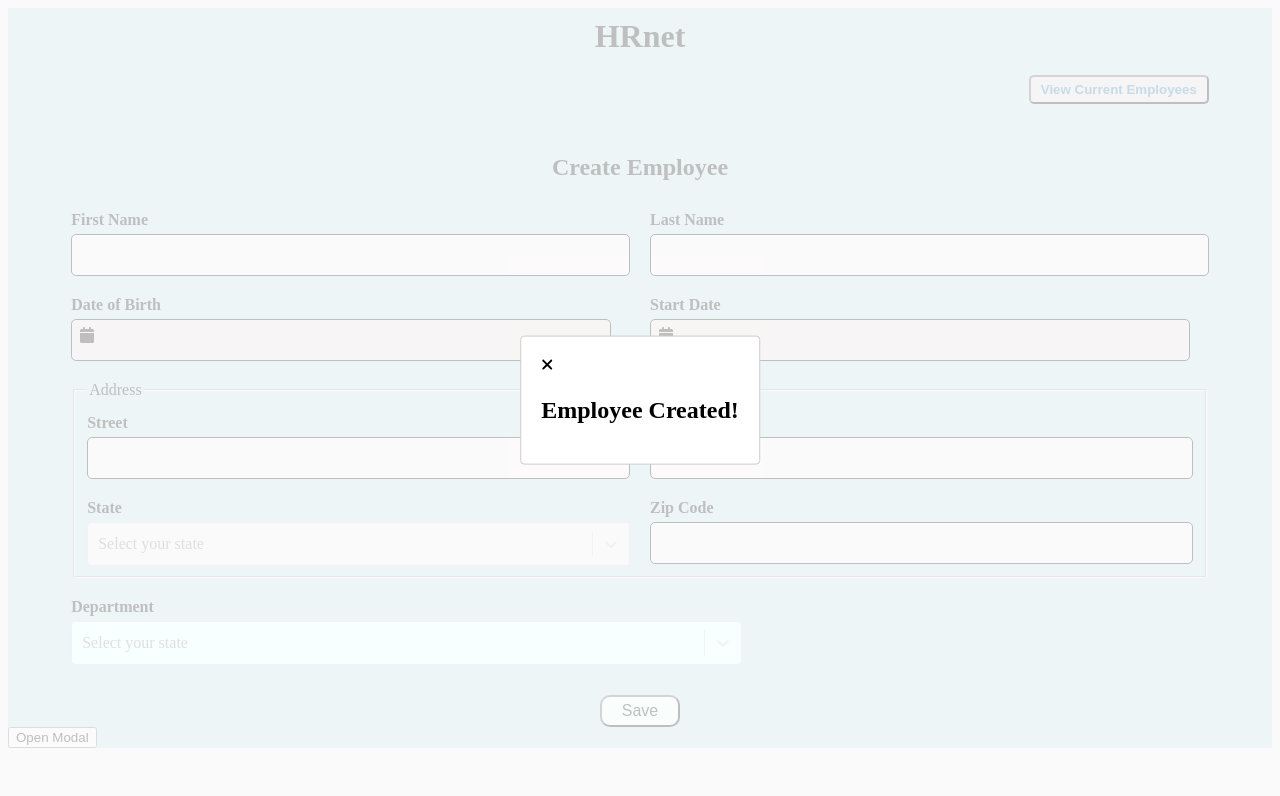
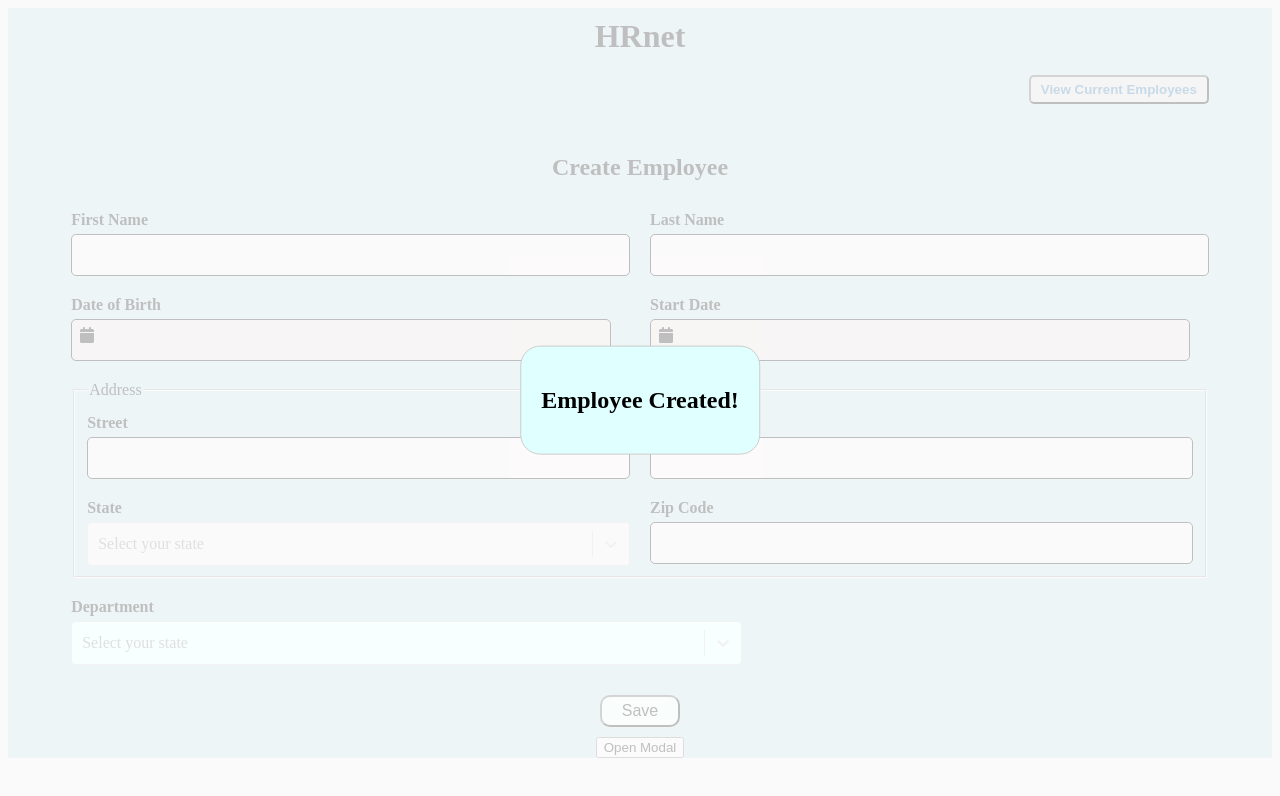
Before and after one commit to nassmim/oc-wealthHealth, a React (Vite) app: page / in a window 1280 px wide. Both pictures are taken after a click on the button "Open Modal". Shown: the top 796 px of the page. Built offline with nearby package versions, Linux system fonts and the light colour scheme.

Commit message:
fix: modal designed

```diff
--- a/package.json
+++ b/package.json
@@ -10,7 +10,6 @@
     "preview": "vite preview"
   },
   "dependencies": {
-    "@fortawesome/react-fontawesome": "^0.2.0",
     "@hookform/resolvers": "^3.1.0",
     "@types/react-datepicker": "^4.11.2",
     "@types/react-modal": "^3.16.0",
--- a/src/features/CreateEmployee/CreateEmployeeForm.tsx
+++ b/src/features/CreateEmployee/CreateEmployeeForm.tsx
@@ -180,10 +180,9 @@ const CreateEmployeeForm = () => {
             <button className="submit-button" onClick={() => trigger()}>
               Save
             </button>
+            <SuccessModal />
           </SectionEmployeeForm>
         </MainContainer>
-
-        <SuccessModal />
       </Container>
     </>
   )
--- a/src/features/CreateEmployee/SuccessModal.tsx
+++ b/src/features/CreateEmployee/SuccessModal.tsx
@@ -1,6 +1,7 @@
 import Modal from 'react-modal'
-import { FontAwesomeIcon } from '@fortawesome/react-fontawesome'
 import { useState } from 'react'
+
+Modal.defaultStyles
 const customStyles = {
   content: {
     top: '50%',
@@ -9,6 +10,8 @@ const customStyles = {
     bottom: 'auto',
     marginRight: '-50%',
     transform: 'translate(-50%, -50%)',
+    backgroundColor: 'lightcyan',
+    borderRadius: '20px',
   },
 }
 
@@ -32,16 +35,9 @@ const SuccessModal = () => {
         isOpen={modalIsOpen}
         onRequestClose={closeModal}
         style={customStyles}
+        portalClassName="success-modal"
         contentLabel="Example Modal"
       >
-        <svg
-          xmlns="http://www.w3.org/2000/svg"
-          height="1em"
-          viewBox="0 0 384 512"
-          onClick={closeModal}
-        >
-          <path d="M342.6 150.6c12.5-12.5 12.5-32.8 0-45.3s-32.8-12.5-45.3 0L192 210.7 86.6 105.4c-12.5-12.5-32.8-12.5-45.3 0s-12.5 32.8 0 45.3L146.7 256 41.4 361.4c-12.5 12.5-12.5 32.8 0 45.3s32.8 12.5 45.3 0L192 301.3 297.4 406.6c12.5 12.5 32.8 12.5 45.3 0s12.5-32.8 0-45.3L237.3 256 342.6 150.6z" />
-        </svg>
         <h2>Employee Created!</h2>
       </Modal>
     </div>
```
Also changed, not shown: 1 other file (tests, documents, lock files or other folders).
